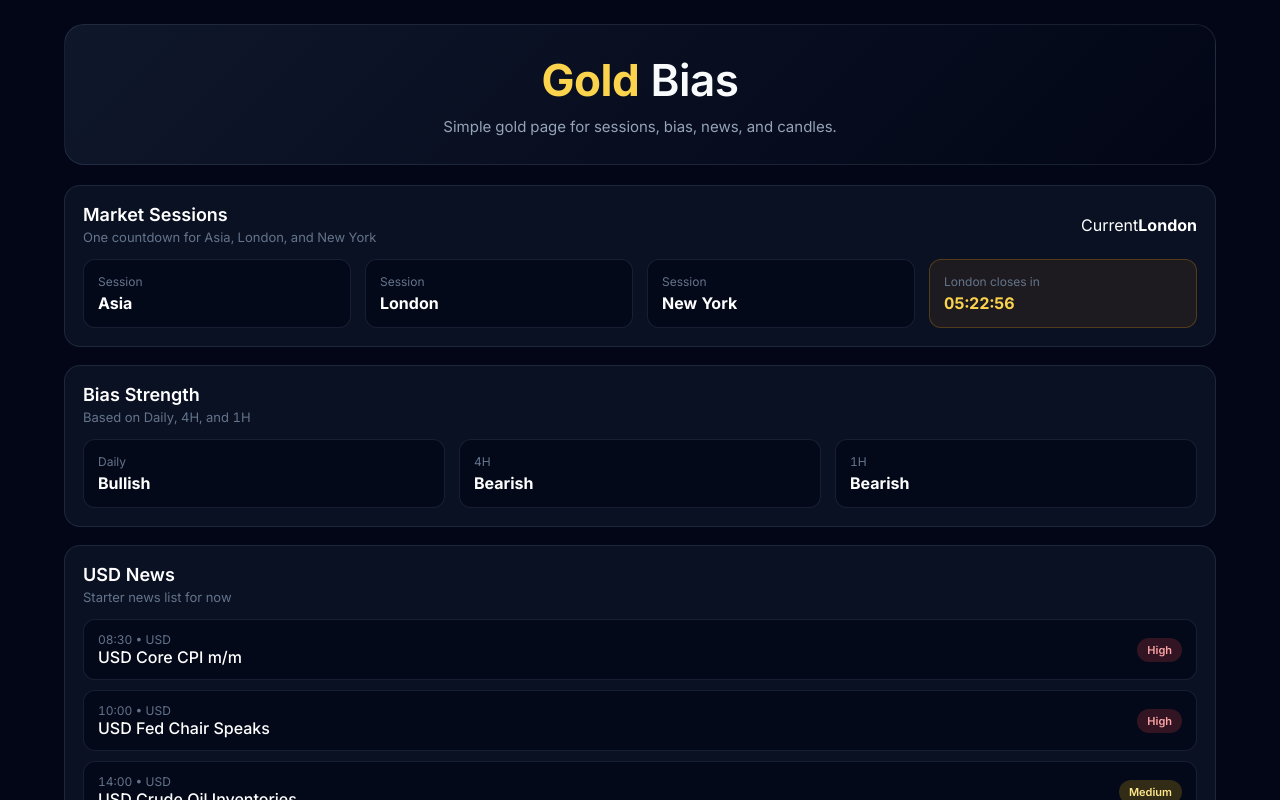
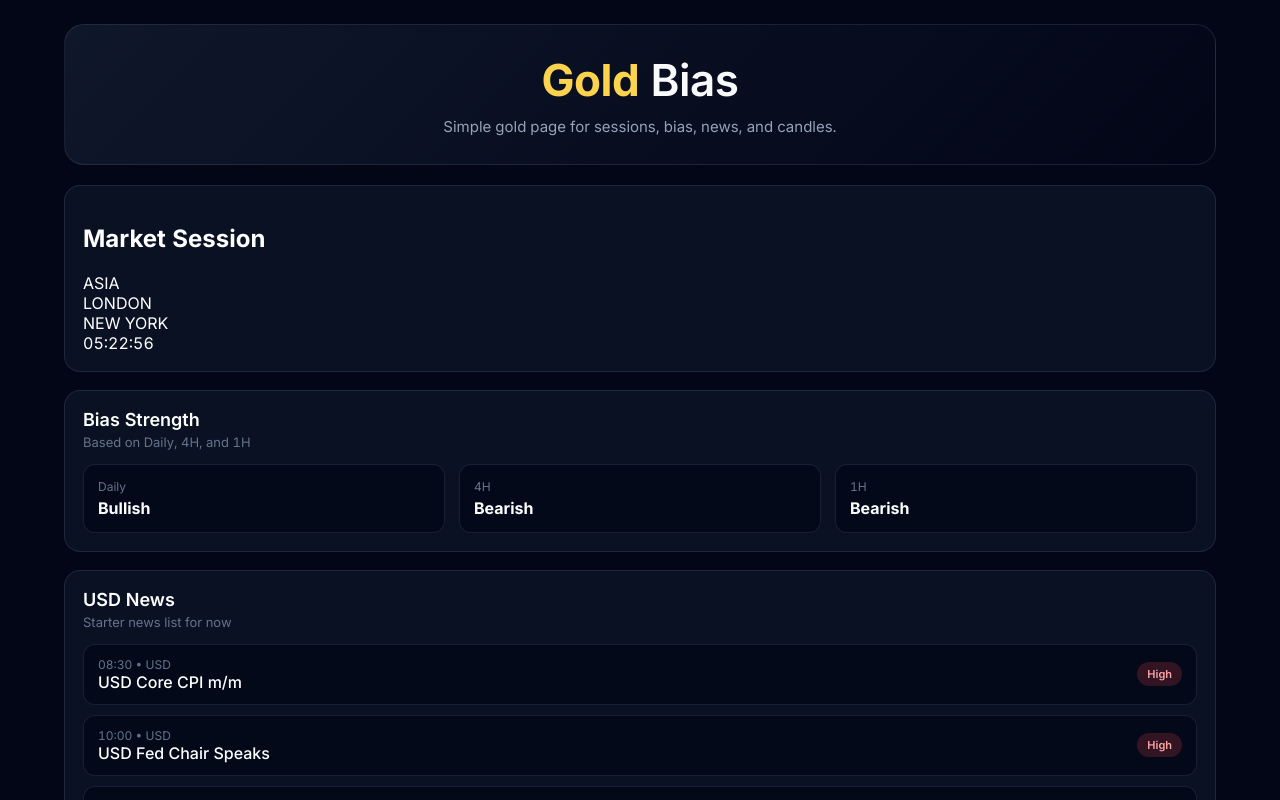
Before and after one commit to Nn1van/gold-bias, a Next.js app: page / in a window 1280 px wide. Shown: the top 800 px of the page. Built offline with nearby package versions, Linux system fonts and the light colour scheme.

Commit message:
Update page.js

```diff
--- a/app/page.js
+++ b/app/page.js
@@ -3,9 +3,9 @@
 import { useEffect, useMemo, useState } from "react";
 
 const sessions = [
-  { name: "Asia", startHour: 0, endHour: 8 },
-  { name: "London", startHour: 8, endHour: 16 },
-  { name: "New York", startHour: 13, endHour: 21 }
+  { name: "ASIA", startHour: 0, endHour: 8 },
+  { name: "LONDON", startHour: 8, endHour: 16 },
+  { name: "NEW YORK", startHour: 13, endHour: 21 }
 ];
 
 const starterNews = [
@@ -52,7 +52,7 @@ function getSessionState(now) {
     .sort((a, b) => a.startTime.getTime() - b.startTime.getTime())[0];
 
   return {
-    currentSession: "Closed",
+    currentSession: "CLOSED",
     label: `${next.name} opens in`,
     countdown: next.startTime.getTime() - now.getTime()
   };
@@ -212,29 +212,20 @@ export default function Page() {
         <p>Simple gold page for sessions, bias, news, and candles.</p>
       </section>
 
-      <section className="card">
-        <div className="section-top">
-          <div>
-            <h2>Market Sessions</h2>
-            <p>One countdown for Asia, London, and New York</p>
-          </div>
-          <div className="session-now">
-            <span>Current</span>
-            <strong>{session.currentSession}</strong>
-          </div>
+      <section className="card market-session-card">
+        <h2 className="market-session-title">Market Session</h2>
+
+        <div className="market-session-row">
+          {sessions.map((sessionItem) => (
+            <div key={sessionItem.name} className="market-session-box">
+              {sessionItem.name}
+            </div>
+          ))}
         </div>
 
-        <div className="session-grid">
-          {sessions.map((sessionItem) => (
-            <div key={sessionItem.name} className="small-card">
-              <span>Session</span>
-              <strong>{sessionItem.name}</strong>
-            </div>
-          ))}
-
-          <div className="small-card gold-card">
-            <span>{session.label}</span>
-            <strong>{formatCountdown(session.countdown)}</strong>
+        <div className="market-session-timer-wrap">
+          <div className="market-session-timer">
+            {formatCountdown(session.countdown)}
           </div>
         </div>
       </section>
```
